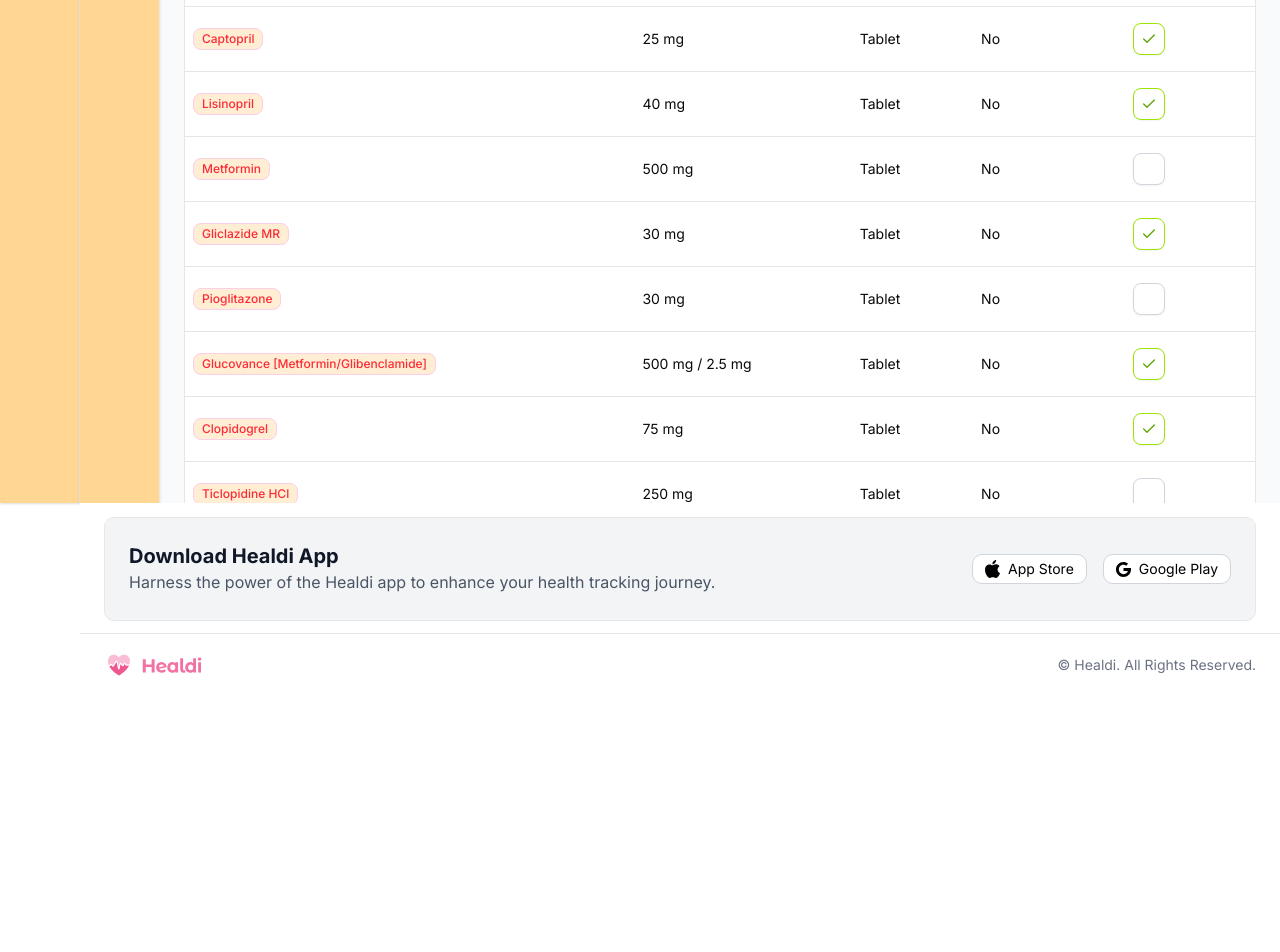
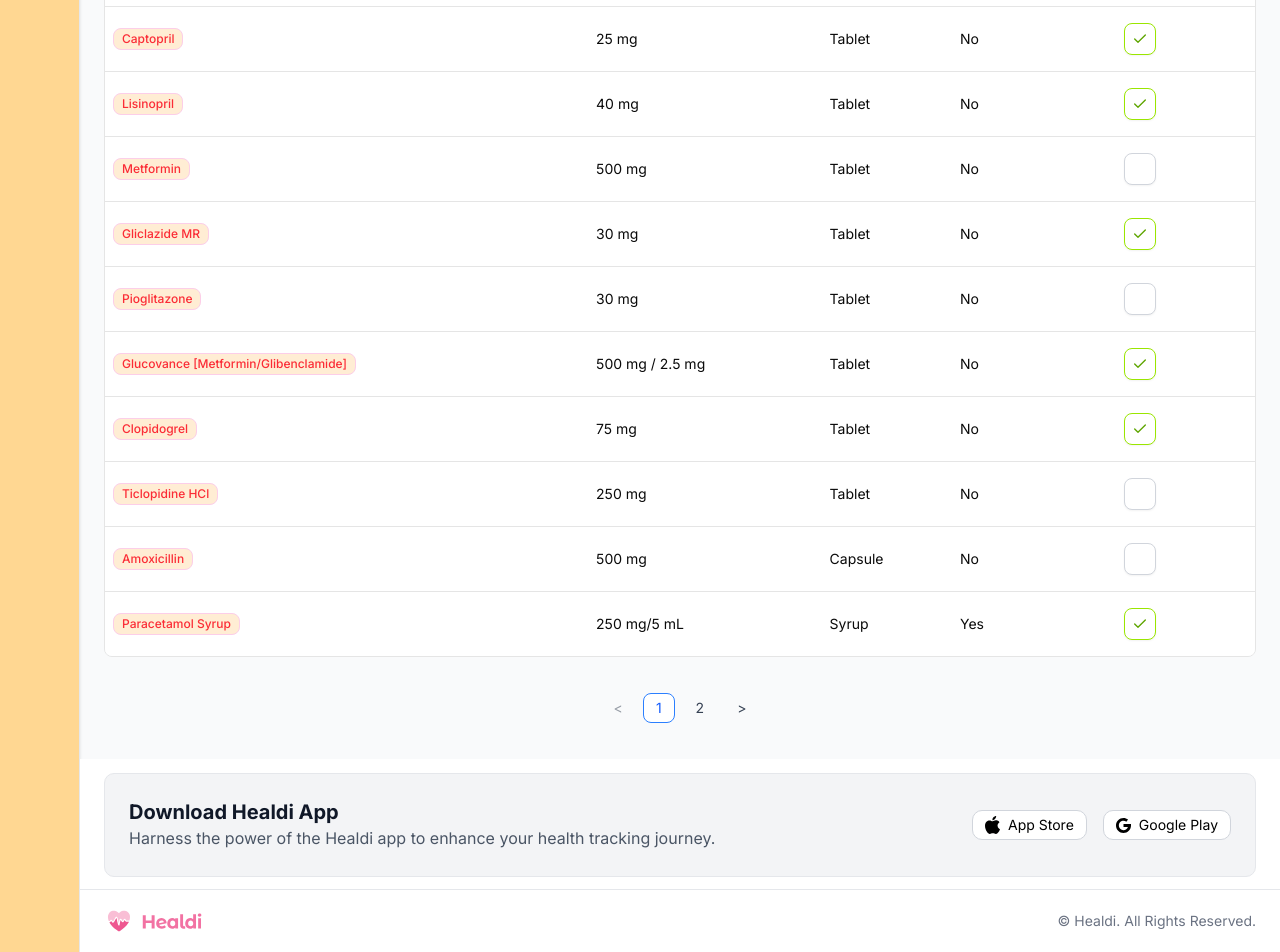
Before and after one commit to NUS-HIRL/Healdi-Web-Portal, a Next.js app: page /patient-info/medication/add in a window 1280 px wide. Shown: the part 297-1249 px from the top of the page. Before the commit the page ends 993 px from the top, so only its background shows below. Built offline with nearby package versions, Linux system fonts and the light colour scheme.

Commit message:
draft: fix footer layout

```diff
--- a/src/app/patient-info/layout.tsx
+++ b/src/app/patient-info/layout.tsx
@@ -9,7 +9,7 @@ const PatientInfoLayout = ({
   children: React.ReactNode
 }>) => {
   return (
-    <div className="flex h-screen bg-gray-50">
+    <div className="flex bg-gray-50">
       <Sidebar />
       <div className="flex-1 flex flex-col">
         {children}
--- a/src/components/common/footer.tsx
+++ b/src/components/common/footer.tsx
@@ -2,7 +2,7 @@ import Image from "next/image"
 
 export const Footer = () => {
   return (
-    <div className="bg-white pt-0.5 flex flex-col max-h-screen">
+    <div className="bg-white pt-0.5 flex flex-col">
       {/* Download App Section */}
       <div className="flex mt-3 mb-3 bg-gray-100 rounded-lg p-6 border border-gray-200 mx-6">
         <div className="flex-1 items-center justify-center">
--- a/src/components/common/multiselect.tsx
+++ b/src/components/common/multiselect.tsx
@@ -8,11 +8,11 @@ import {
   PopoverContent
 } from "@/components/ui/popover"
 import { Checkbox } from "@/components/ui/checkbox"
-import { useState } from "react"
+import React, { useState } from "react"
 import type { Reaction } from "@/types/reaction"
 import { ChevronDown, X } from "lucide-react"
 
-const DEFAULT_REACTION_OPTIONS = [
+const DEFAULT_REACTION_OPTIONS: Reaction[] = [
   "Skin Rash",
   "Fever",
   "Dizziness",
@@ -20,11 +20,9 @@ const DEFAULT_REACTION_OPTIONS = [
   "Itching",
   "Nausea",
   "Others"
-] as const satisfies readonly Reaction[]
+]
 
-type StringLike = string
-
-export const MultiSelect = <T extends StringLike = Reaction>({
+export const MultiSelect = <T extends string = Reaction>({
   value,
   onChange,
   placeholder = "Select reactions",
--- a/src/components/patient-info/medications/add-medication-page.tsx
+++ b/src/components/patient-info/medications/add-medication-page.tsx
@@ -1,11 +1,14 @@
 "use client"
 
-import { Footer } from "../../common/footer"
-import { Sidebar } from "@/components/common/sidebar"
+import { ArrowLeft } from "lucide-react"
+import { MainHeader } from "../../common/main-header"
 import { MedicationList } from "./medications-list"
-import { MainHeader } from "../../common/main-header"
-import { ArrowLeft } from "lucide-react"
+import { useRouter } from "next/navigation"
 
+export const AddMedicationPage = () => {
+  const router = useRouter()
+
+  // Kervyn: Use router here to navigate
   const onBack = () => {
     if (typeof window !== "undefined") {
       if (window.history.length > 1) {
@@ -15,12 +18,8 @@ const onBack = () => {
       }
     }
   }
-
-export const AddMedicationPage = () => {
   return (
-    <div className="flex h-screen bg-gray-50">
-      <Sidebar />
-      <div className="flex-1 flex flex-col">
+    <>
       {/* Header */}
       <MainHeader />
       {/* TODO: Ze Kai: Replace hardcoded breadcrumbs */}
@@ -41,9 +40,7 @@ export const AddMedicationPage = () => {
           </h1>
           <MedicationList />
         </div>
-          <Footer />
       </div>
-      </div>
-    </div>
+    </>
   )
 }
--- a/src/types/response.ts
+++ b/src/types/response.ts
@@ -11,8 +11,8 @@ export type ErrorResponse = {
 }
 
 export interface PaginationKeys {
-  next_page_key: string | null;
-  previous_page_key: string | null;
+  next_page_key: string | null
+  previous_page_key: string | null
 }
 export interface PaginatedResponse<T> {
   data: T[]
```
Also changed, not shown: src/components/patient-info/medications/medications-list.tsx (line endings or trailing spaces). Lines whose indentation alone changed are shown as unchanged.
